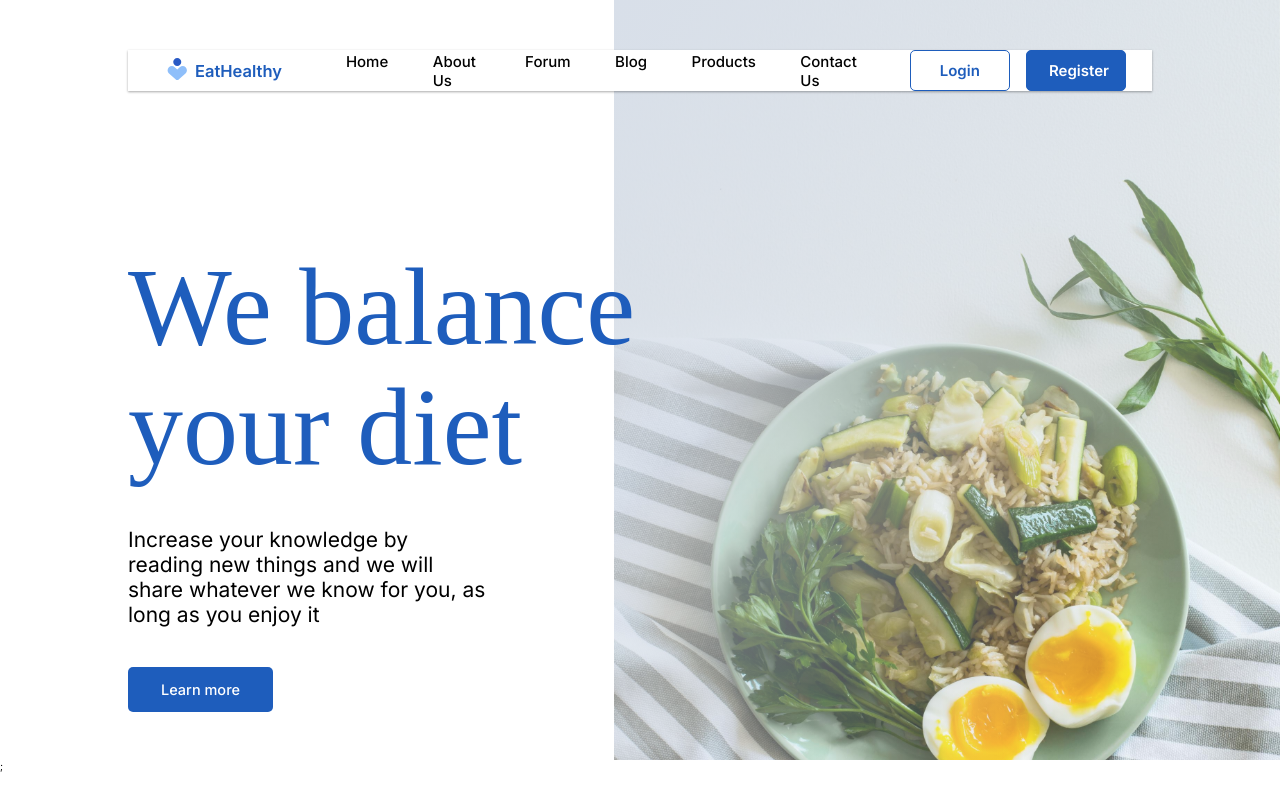
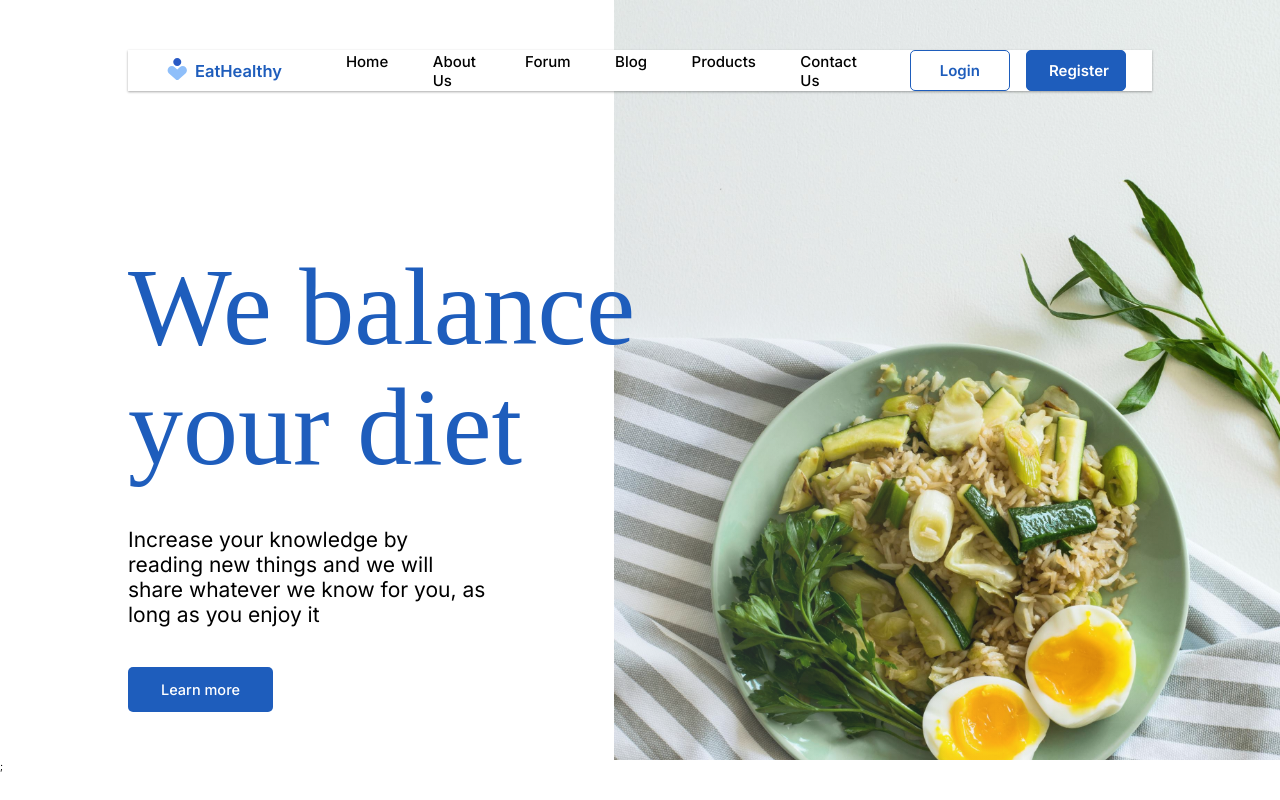
Before and after one commit to 2h311/eathealthy, a React (Vite) app: page / in a window 1280 px wide. Built offline with nearby package versions, Linux system fonts and the light colour scheme; a web font is replaced by a local one.

Commit message:
change the Hero section background gradient

```diff
--- a/src/main.css
+++ b/src/main.css
@@ -160,7 +160,7 @@ html {
   display: flex;
   align-items: center;
   flex-direction: column;
-  background: linear-gradient(to right bottom, #d8dfe9, transparent), url("./assets/images/balance-your-diet.jpg");
+  background: linear-gradient(to right, rgba(216, 223, 233, 0.2), transparent), url("./assets/images/balance-your-diet.jpg");
   background-repeat: no-repeat;
   background-size: 52%;
   background-position: top right;
--- a/src/scss/_home.scss
+++ b/src/scss/_home.scss
@@ -7,7 +7,7 @@
   // justify-content: center;
   flex-direction: column;
 
-  background: linear-gradient(to right bottom, #d8dfe9, transparent),
+  background: linear-gradient(to right, rgba(#d8dfe9, 0.2), transparent),
     url("./assets/images/balance-your-diet.jpg");
   background-repeat: no-repeat;
   background-size: 52%;
```
